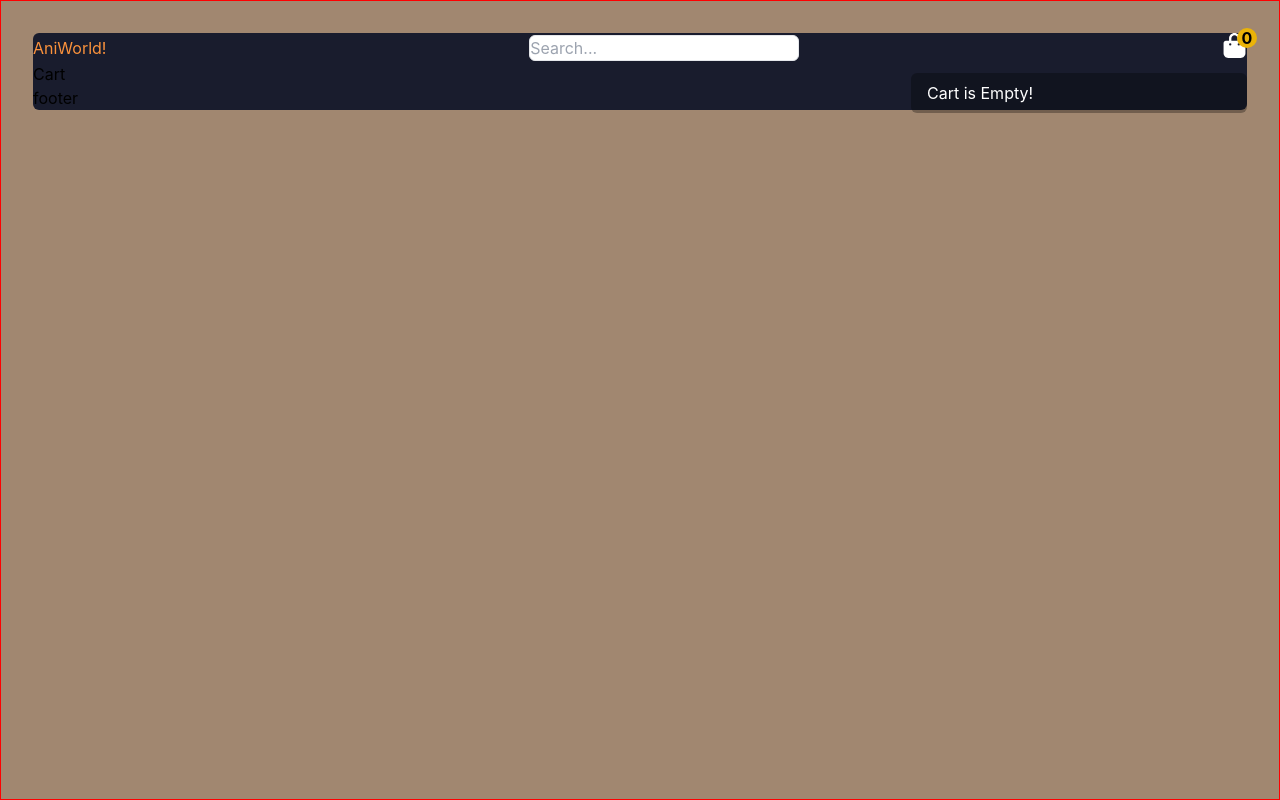
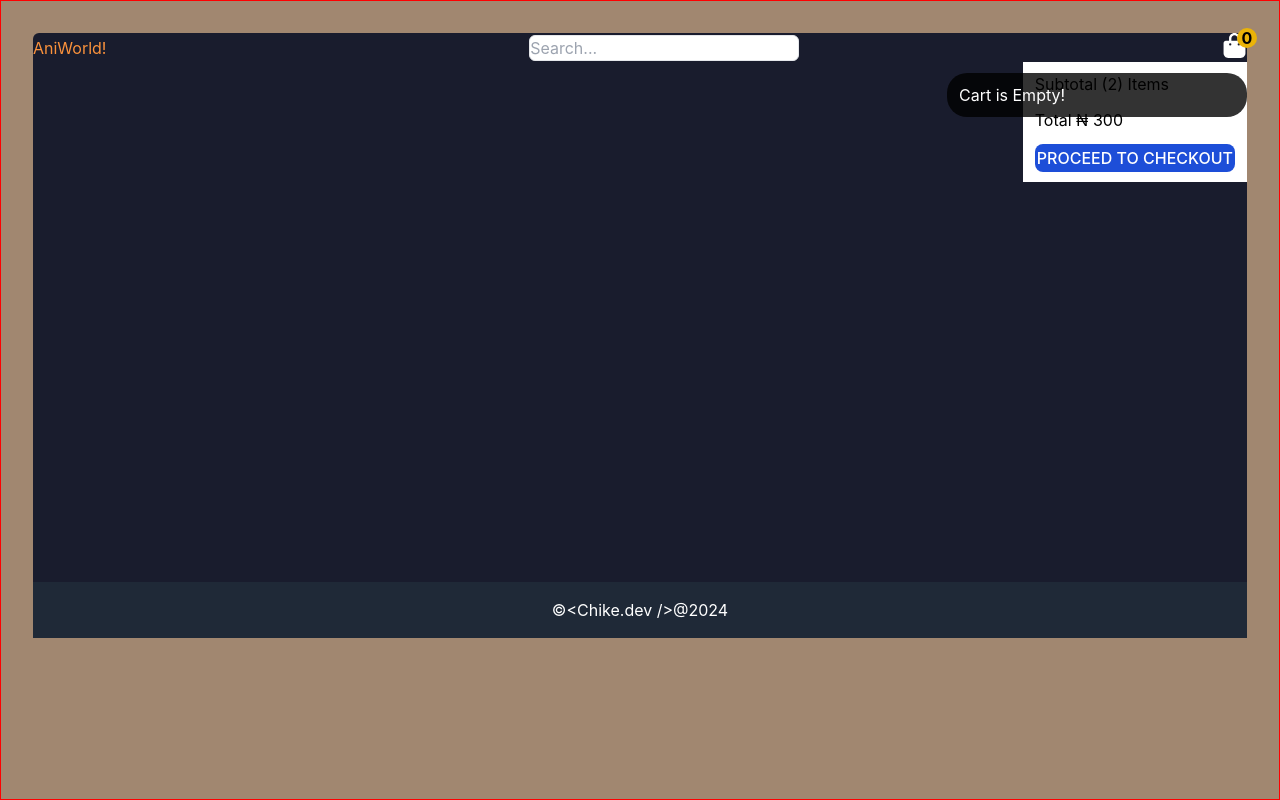
Before and after one commit to chikezie22/animal-store, a React (Vite) app: page /cart in a window 1280 px wide. Both pictures are taken after a click on the icon 1234 px from the left and 45 px from the top of the page. Built offline with nearby package versions, Linux system fonts and the light colour scheme; what fluid-tailwind would draw is missing.

Commit message:
added footer and cart page

```diff
--- a/src/components/Dropdown.jsx
+++ b/src/components/Dropdown.jsx
@@ -1,7 +1,61 @@
-function Dropdown({ className }) {
+import { useAnimal } from "../context/AnimalProvider";
+import { FontAwesomeIcon } from "@fortawesome/react-fontawesome";
+import { faTrash } from "@fortawesome/free-solid-svg-icons";
+import { useNavigate } from "react-router-dom";
+function Dropdown({ className, setDropDown }) {
+  console.log(typeof setDropDown);
+  const navigate = useNavigate();
+  const {
+    state: { cart },
+  } = useAnimal();
+  console.log(cart);
   return (
-    <div className={`${className} min-w-[21rem] flex justify-start px-4 py-2`}>
-      <p className="text-base">Cart is Empty!</p>
+    <div
+      className={`${className} sm:min-w-[21rem] w-[300px] flex justify-start px-3 py-[10px]`}
+    >
+      {cart.length > 0 ? (
+        <div className="flex flex-col w-full gap-4 p-1">
+          {cart.map((animal) => (
+            <span
+              key={animal.id}
+              className="flex  justify-between w-full items-center bg-[#A18770] bg-opacity-60 rounded-[10px] p-4"
+            >
+              <img
+                src={animal.image}
+                alt={animal.name}
+                className="rounded-full object-cover w-20 aspect-square scale-110 transition-all duration-300 hover:scale-100"
+              />
+
+              <div>
+                <p className="~text-base/xl font-semibold">{animal.name}</p>
+                <p className="text-base font-normal">
+                  &#x20a6; {animal.price.split(".")[0]}
+                </p>
+              </div>
+              <FontAwesomeIcon
+                icon={faTrash}
+                className="cursor-pointer text-red-600 hover:text-red-700"
+                style={{
+                  width: "25px",
+                  height: "25px",
+                  // color: "white",
+                }}
+              />
+            </span>
+          ))}
+          <button
+            onClick={() => {
+              setDropDown(true);
+              navigate("/cart");
+            }}
+            className="w-full sm:px-3 sm:py-2 px-[2px] py-[2px] text-sm font-medium text-center text-white bg-blue-700 rounded-lg hover:bg-blue-800  focus:outline-none  dark:bg-blue-600 dark:hover:bg-blue-700 "
+          >
+            PROCEED TO CART
+          </button>
+        </div>
+      ) : (
+        <p className="text-base">Cart is Empty!</p>
+      )}
     </div>
   );
 }
--- a/src/components/Footer.jsx
+++ b/src/components/Footer.jsx
@@ -1,5 +1,13 @@
 function Footer() {
-  return <div>footer</div>;
+  return (
+    <footer className="bg-gray-800 text-white py-4 text-center">
+      <p className="text-sm">
+        &copy;
+        {"<Chike.dev />"}
+        @2024
+      </p>
+    </footer>
+  );
 }
 
 export default Footer;
--- a/src/components/Navbar.jsx
+++ b/src/components/Navbar.jsx
@@ -6,6 +6,7 @@ import { useEffect, useRef, useState } from "react";
 
 function Navbar() {
   const [dropDown, setDropDown] = useState(true);
+  console.log(setDropDown);
   const {
     state: { cart },
   } = useAnimal();
@@ -51,7 +52,8 @@ function Navbar() {
         </div>
 
         <Dropdown
-          className={`absolute right-0 bg-black bg-opacity-30 text-white top-10 rounded-md ${
+          setDropDown={setDropDown}
+          className={`absolute right-0 bg-black bg-opacity-80 text-white top-10 rounded-[20px] ${
             dropDown ? "hidden" : ""
           }`}
         />
--- a/src/context/AnimalProvider.jsx
+++ b/src/context/AnimalProvider.jsx
@@ -14,7 +14,7 @@ function AnimalProvider({ children }) {
     });
     return {
       id: faker.string.uuid(),
-      name: animalType,
+      name: animalType.charAt(0).toUpperCase() + animalType.slice(1),
       price: faker.commerce.price({ min: 400, max: 999 }),
       image: image,
     };
--- a/src/layout/PageLayout.jsx
+++ b/src/layout/PageLayout.jsx
@@ -7,7 +7,7 @@ function PageLayout() {
   return (
     <div className="bg-[#191C2D] rounded-md ~p-2/4">
       <Navbar />
-      <main className="sm:p-4">
+      <main className="sm:p-4 min-h-[65dvh]">
         <Outlet />
       </main>
       <Footer />
--- a/src/page/Cart.jsx
+++ b/src/page/Cart.jsx
@@ -1,5 +1,42 @@
+import { useAnimal } from "../context/AnimalProvider";
 function Cart() {
-  return <div>Cart</div>;
+  const {
+    state: { cart },
+  } = useAnimal();
+  return (
+    <section className="flex justify-between">
+      <div className={` flex-1  flex justify-start px-3 py-[10px]`}>
+        <div className="flex flex-col w-full gap-4 p-1">
+          {cart.map((animal) => (
+            <span
+              key={animal.id}
+              className="flex  justify-between w-full items-center bg-[#A18770] bg-opacity-60 rounded-[10px] p-4"
+            >
+              <img
+                src={animal.image}
+                alt={animal.name}
+                className="rounded-full object-cover w-20 aspect-square scale-110 transition-all duration-300 hover:scale-100"
+              />
+
+              <p className="~text-base/xl font-semibold">{animal.name}</p>
+              <p className="text-base font-normal">
+                &#x20a6; {animal.price.split(".")[0]}
+              </p>
+
+              <select name="" id=""></select>
+            </span>
+          ))}
+        </div>
+      </div>
+      <div className="bg-white px-3 py-[10px] grid content-start gap-3">
+        <h2>Subtotal (2) Items</h2>
+        <h3>Total &#x20a6; 300</h3>
+        <button className="w-full sm:px-3 sm:py-2 px-[2px] py-[2px] text-sm font-medium text-center text-white bg-blue-700 rounded-lg hover:bg-blue-800  focus:outline-none  dark:bg-blue-600 dark:hover:bg-blue-700 ">
+          PROCEED TO CHECKOUT
+        </button>
+      </div>
+    </section>
+  );
 }
 
 export default Cart;
--- a/src/page/Home.jsx
+++ b/src/page/Home.jsx
@@ -5,8 +5,7 @@ function Home() {
   const {
     state: { animals },
   } = useAnimal();
-  //   console.log(state);
-  console.log(animals);
+
   return (
     <div className="w-full">
       <h1 className="text-[#D6CA8B] ~text-sm/4xl ">All Animals</h1>
```
